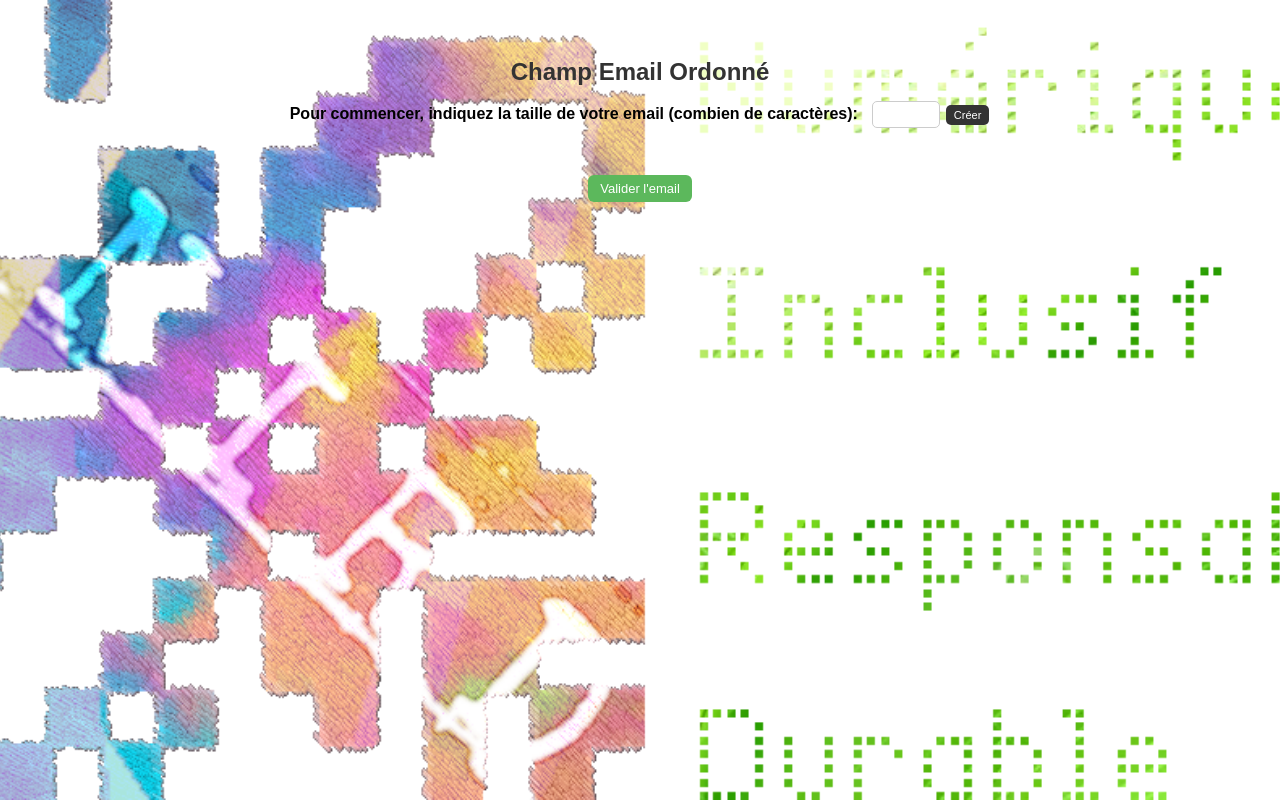
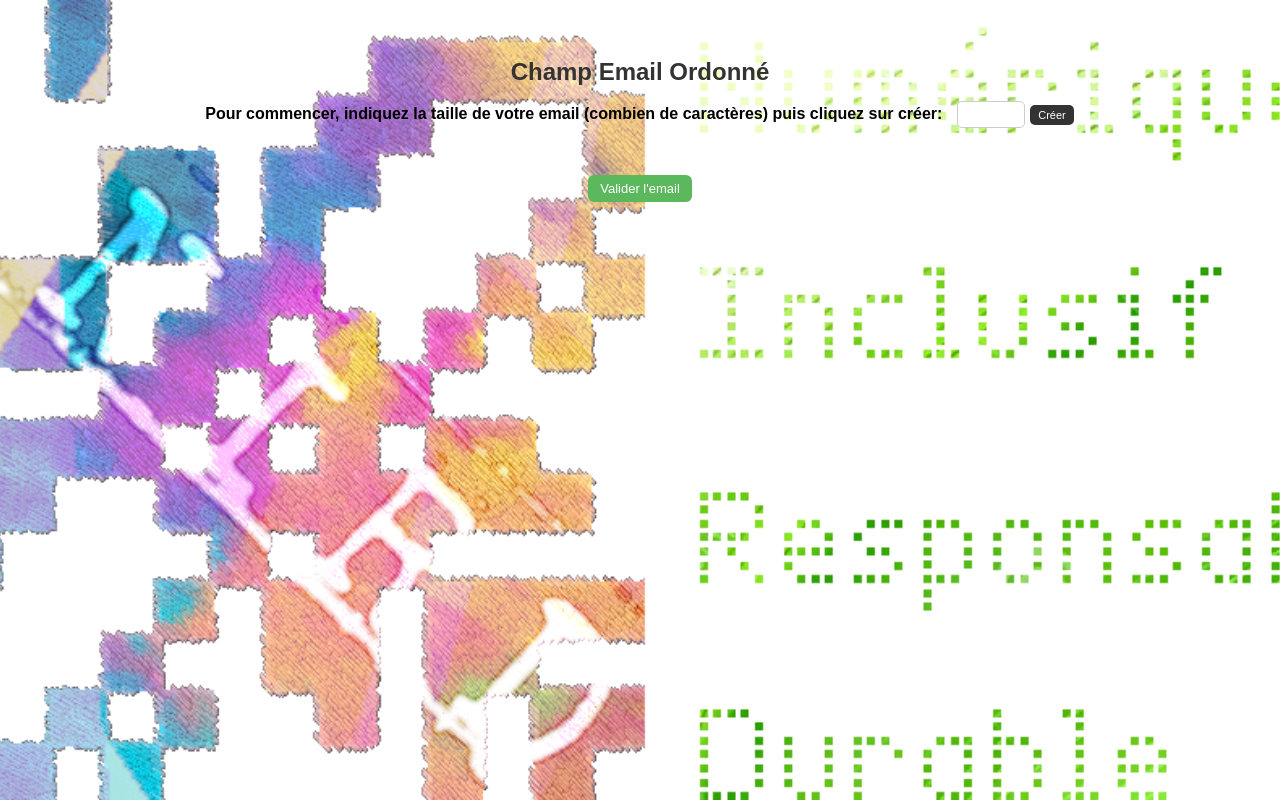
Before and after one commit to cheymahassine/email-ingerable, a plain HTML site: page index.html in a window 1280 px wide. Drawn offline with Linux system fonts and the light colour scheme.

Commit message:
index.html

```diff
--- a/index.html
+++ b/index.html
@@ -108,7 +108,7 @@
 
 <h2>Champ Email Ordonné </h2>
 
-<label>Pour commencer, indiquez la taille de votre email (combien de caractères):</label>
+<label>Pour commencer, indiquez la taille de votre email (combien de caractères) puis cliquez sur créer:</label>
 <input type="number" id="emailLength" min="1" max="60">
 <button onclick="generateBoxes()">Créer</button>
 
```
